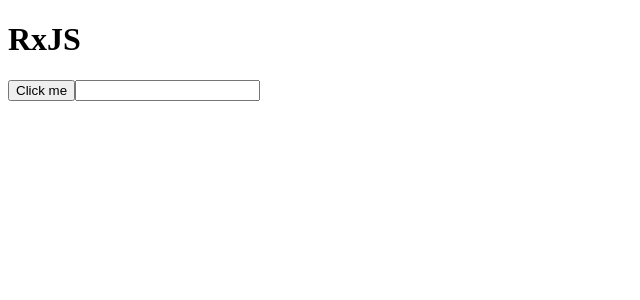
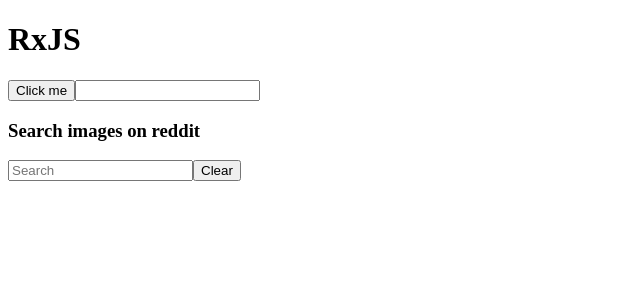
Before and after one commit to kirandash/rxjs, an Angular app: page / in a window 1280 px wide. Shown: the top 300 px of the page, without its empty margins (0-640 px from the left). Built offline with nearby package versions, Linux system fonts and the light colour scheme.

Commit message:
4.3 Wrap an API

```diff
--- a/src/app/app.component.html
+++ b/src/app/app.component.html
@@ -5,3 +5,4 @@
 <app-operator></app-operator>
 <button>Click me</button>
 <app-debounce></app-debounce>
+<app-reddit></app-reddit>
--- /dev/null
+++ b/src/app/reddit.component.html
@@ -0,0 +1,8 @@
+<h3>Search images on reddit</h3>
+<div>
+  <input type="text" placeholder="Search" [(ngModel)]='searchString' (ngModelChange)='searchChange($event)'>
+  <button (click)="searchString = ''">Clear</button>
+</div>
+<div *ngFor="let result of results$ | async">
+  <img [src]="result.data.url" alt="No Image">
+</div>
--- /dev/null
+++ b/src/app/reddit.component.ts
@@ -0,0 +1,33 @@
+import { Component, OnInit } from '@angular/core';
+import { HttpClient } from '@angular/common/http';
+import { Subject } from 'rxjs';
+import { map, debounceTime, distinctUntilChanged, switchMap } from 'rxjs/operators';
+
+@Component({
+  selector: 'app-reddit',
+  templateUrl: 'reddit.component.html',
+  styles: ['img {width: 100px}']
+})
+
+export class RedditComponent implements OnInit {
+  searchString: string;
+  results$;
+  searchSubject$;
+  constructor(public http: HttpClient) {
+
+  }
+
+  ngOnInit() {
+    this.searchSubject$ = new Subject<string>();
+    this.results$ = this.searchSubject$.pipe(debounceTime(500)).pipe(distinctUntilChanged()).pipe(switchMap(x => this.queryApi(x)));
+    // .pipe(take(2)) will allow to search only twice - not usable here.
+  }
+
+  queryApi(string) {
+    return this.http.get(`https://www.reddit.com/r/aww/search.json?q=${string}`).pipe(map(result => result['data']['children'])); // http calls returns an observable
+  }
+
+  searchChange(data) {
+    this.searchSubject$.next(data);
+  }
+}
```
Also changed, not shown: src/app/app.module.ts (+6 -2 lines), 1 other file (tests, documents, lock files or other folders).
